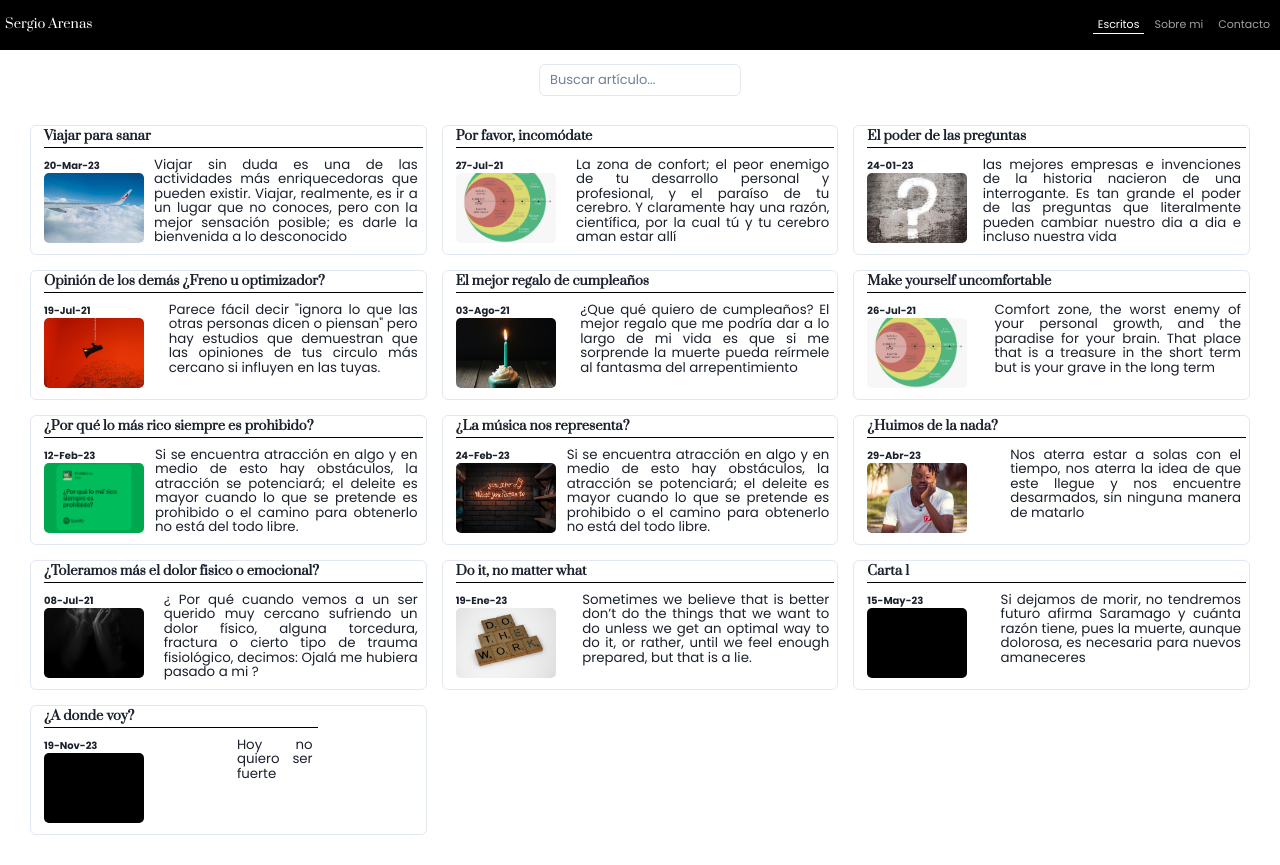
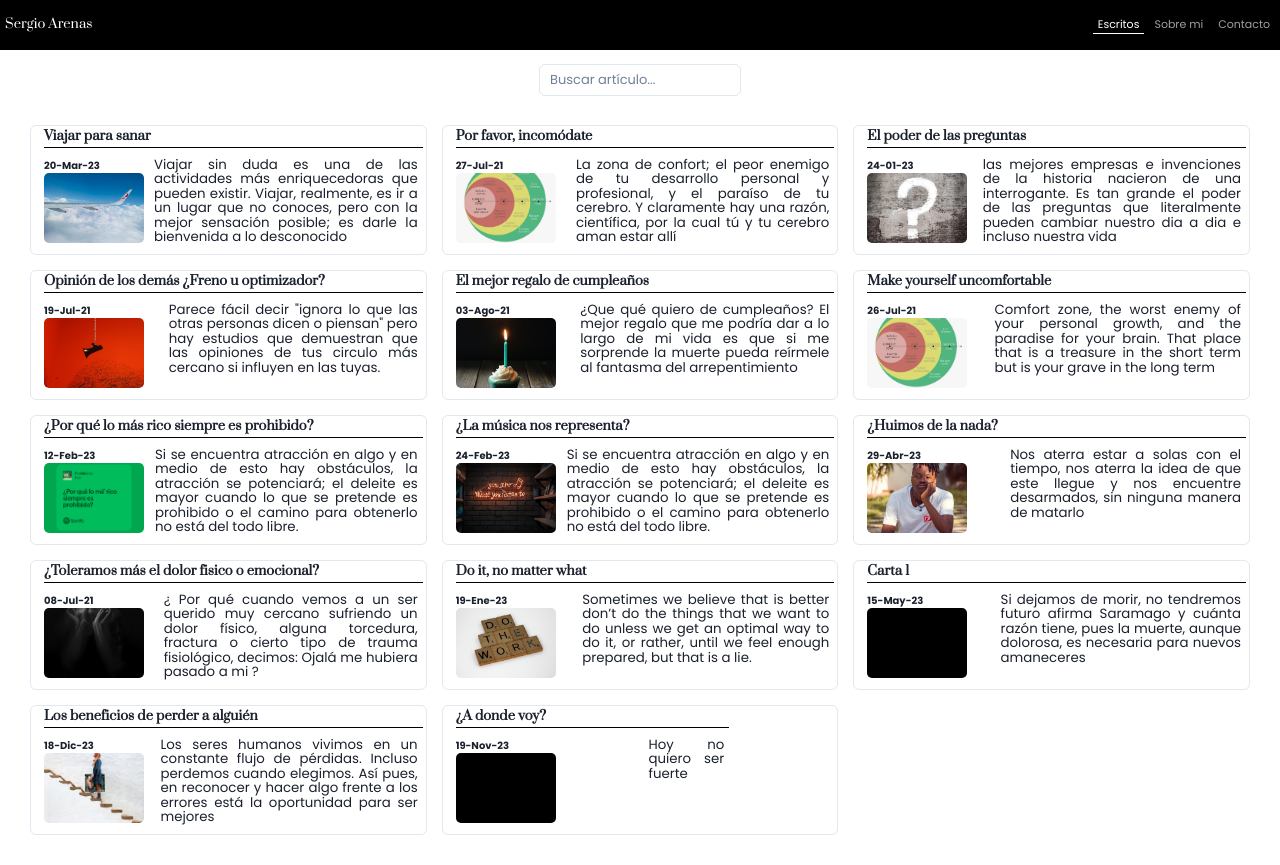
Before and after one commit to arenas025/personal-blog, a Next.js app: page /articles in a window 1280 px wide. Built offline with nearby package versions, Linux system fonts and the light colour scheme.

Commit message:
feat: added the "beneficios de perder a alguien" article

```diff
--- /dev/null
+++ b/src/data/beneficios-de-perder-a-alguien.mdx
@@ -0,0 +1,80 @@
+---
+title: 'Los beneficios de perder a alguién'
+date: '18-Dic-23'
+slug: 'beneficios-de-perder-a-alguien'
+languague: spanish
+description: 'Los seres humanos vivimos en un constante flujo de pérdidas. Incluso perdemos cuando elegimos. Así pues, en reconocer y hacer algo frente a los errores está la oportunidad para ser mejores '
+image: '/public/articlesCover/perder-alguien.png'
+
+---
+
+<Title content={'Los beneficios de perder a alguien'} />
+<P>
+<b>Los seres humanos vivimos en un constante flujo de pérdidas.</b> Pérdida de conocimientos cuando olvidamos algo que aprendimos un año atrás, pérdida de relaciones cuando dejamos de hablar con ese amigo de la infancia, del colegio o universidad. La pérdida de una oportunidad laboral que pudo deberse a haber olvidado ese conocimiento que aprendimos un año atrás, y así se pueden seguir mencionando ejemplos que permitan demostrar la afirmación que abre este escrito.
+
+<br/>
+
+<b>Incluso perdemos cuando elegimos</b>, y esto se conoce como <b>costo de oportunidad.</b> Se puede definir como la representación del valor de las alternativas que sacrificamos al elegir una opción. Cuando elegimos firmar un contrato con una gran empresa, estamos rechazando a todas las otras compañías. Cuando elegimos aprender francés, estamos dejando de lado los otros más de 5000 idiomas, y cuando elegimos a una persona, estamos descartando a todas las demás.
+
+<br/>
+
+Un objeto, oportunidad o persona se pueden llevar a un estado de pérdida por distintos motivos, y estos pueden ser o no causados por nosotros. En este caso, prefiero enfocarme en personas que inconscientemente llevamos a este estado queriendo justamente lo contrario.
+
+<br/>
+
+Cuando la persona llega a este estado de pérdida, ya sea mínimo o desgarrador, se genera un dolor dentro de nosotros, pues fue un vínculo que se creó independientemente si hubiera sido de amistad, de amor, laboral o incluso recreativo. <b> La forma en que enfrentamos este dolor puede tener un impacto drástico en nuestra vida.</b>
+
+<br/>
+
+Las personas tenemos diferentes maneras de enfrentar los errores, ya sean con actitudes de aceptación, negación, aislamiento, entre otras. Sin embargo, independientemente de cómo nos comportamos ante estos, <b> si es importante que por un momento dejemos los sentimientos a un lado y pasemos a mirar toda la situación desde una perspectiva más racional, desde donde estos son de utilidad.</b>
+
+<br/>
+
+Se dice que después de una relación las personas no son las mismas y esto puede ser para bien o para mal, pues ante la ruptura de cualquier tipo las personas se posicionan ante una oportunidad de mejora que no encontrarán en ninguna otra situación; de modo que, bien enfocado este dolor puede llevar a un estado reflexivo importante el cual conlleva a ser consciente de esos motivos que llevaron a que se produjera dicha pérdida.
+
+<br/>
+
+Continuando con lo anterior, llegar a ese punto reflexivo no es tarea fácil, pues es como emprender un viaje a un lugar determinado pero el camino que conduce a allí es una selva densa donde la vegetación son los sentimientos por aquel vínculo y el trabajo complejo es no quedarse envuelto en ellos. <b> Una vez se llega allí es como alcanzar la cumbre de una gran montaña, el aire es más limpio, el sol calienta con más intensidad y la sensación de bienestar es superior.</b>
+
+<br/>
+
+
+<Quote author={'Jean Paul Sartre'} quote={'Somos lo que hacemos con lo que hicieron de nosotros'}/>
+
+<br/>
+
+Acá es necesario detenerse y analizar esta frase, pues refleja mucho de lo que va este escrito, pero prefiero hacerla de manera inversa.
+
+<br/>
+
+<b> Con lo que hicieron de nosotros: </b> Esta parte reconoce que hay situaciones, influencias y circunstancias en la vida que pueden o no estar fuera de nuestro control pero a la final son las experiencias que acontecen y lo único que queda por hacer es actuar frente a estas
+
+<br/>
+
+<b> Somos lo que hacemos: </b> Esta parte nos dota de una responsabilidad absoluta en la vida y nos hace conscientes de que en nuestros comportamientos y actitudes recae quienes somos y en qué persona queremos convertirnos. En cómo enfrentamos eso que hicieron de nosotros
+
+<br/>
+
+Así pues, resumiendo lo que dijo Sartre, <b> en reconocer y hacer algo frente a los errores está la oportunidad para ser mejores; en esto está lo que podemos ser. </b>
+
+<br/>
+
+Si bien la actitud más adecuada ante este tipo de situaciones es reconocer los errores y trabajar para mejorarlos, tampoco puede llegar a considerarse como el único culpable de que este vínculo haya finalizado, pues la otra persona también tuvo falencias; sin embargo, no podemos hacer nada ante eso y en parte es inutil reflexionar sobre las equivocaciones de los demás ya que no podemos forzar a cambiar a los demás, pero sí podemos aprender a identificar esos errores en otras personas para que no suceda lo mismo.
+
+<br/>
+
+Debido a mis experiencias y lo que han hecho de mí, soy un fiel creyente de que el crecimiento únicamente es posible por medio del dolor. Ya sea por el dolor de no tener el estilo de vida que quiero, el dolor de un rechazo, el dolor a ser excluido y muchos más, este me ha empujado a sacar lo mejor de mí y a evolucionar en situaciones en las que ni siquiera tenía ánimos para llegar al final del dia. <b> Los músculos no son los únicos que crecen cuando se rompen.</b>
+
+<br/>
+
+En fin, vivimos en un estado constante de pérdidas pero gracias a esto tenemos la continua oportunidad de mejorar y crecer ante estas situaciones. Cada persona pasa por nuestra vida para enseñarnos algo ya sea malo o bueno de nosotros, nos desnuda y revela nuestros defectos y aspectos en los que aún no habíamos trabajado y nos da la posibilidad de equivocarnos, ya depende de nosotros si decidimos mejorar estas facetas; en consecuencia, <b> considero que el estado ideal es querer a esta persona, pero no con un amor cegado por los sentimientos egoístas ni posesivos, sino con un amor que Erich Fromm denominó “Amor Fraternal”, un amor que sale desde el núcleo, donde no hay ninguna intención más que la que de amar siendo este el fin mismo </b>. En palabras de Fromm:
+
+<br/>
+
+<Quote author={'Erich Fromm'} quote={'El amor sólo comienza a desarrollarse cuando amamos a quienes no necesitamos para nuestros fines personales'}/>
+
+
+
+</P>
+
+<ShareWith slug={'beneficios-de-perder-a-alguien'}/>
--- a/src/pages/articles/index.tsx
+++ b/src/pages/articles/index.tsx
@@ -16,6 +16,7 @@ import music from '/public/articlesCover/musica.png'
 import viajar from '/public/articlesCover/viajar.png'
 import huimos from '/public/articlesCover/huimos.png'
 import carta1 from '/public/articlesCover/letter-1.png'
+import perdida from '/public/articlesCover/perder-alguien.png'
 
 
 
@@ -84,8 +85,8 @@ const imagesList = [
   {element:carta1,
     route: '/public/articlesCover/letter-1.png',
   },
-   {element:carta1,
-    route: '/public/articlesCover/letter-1.png',
+  {element:perdida,
+    route: '/public/articlesCover/perder-alguien.png',
   }
 ]
 
```
Also changed, not shown: public/articlesCover/perder-alguien.png (added).
